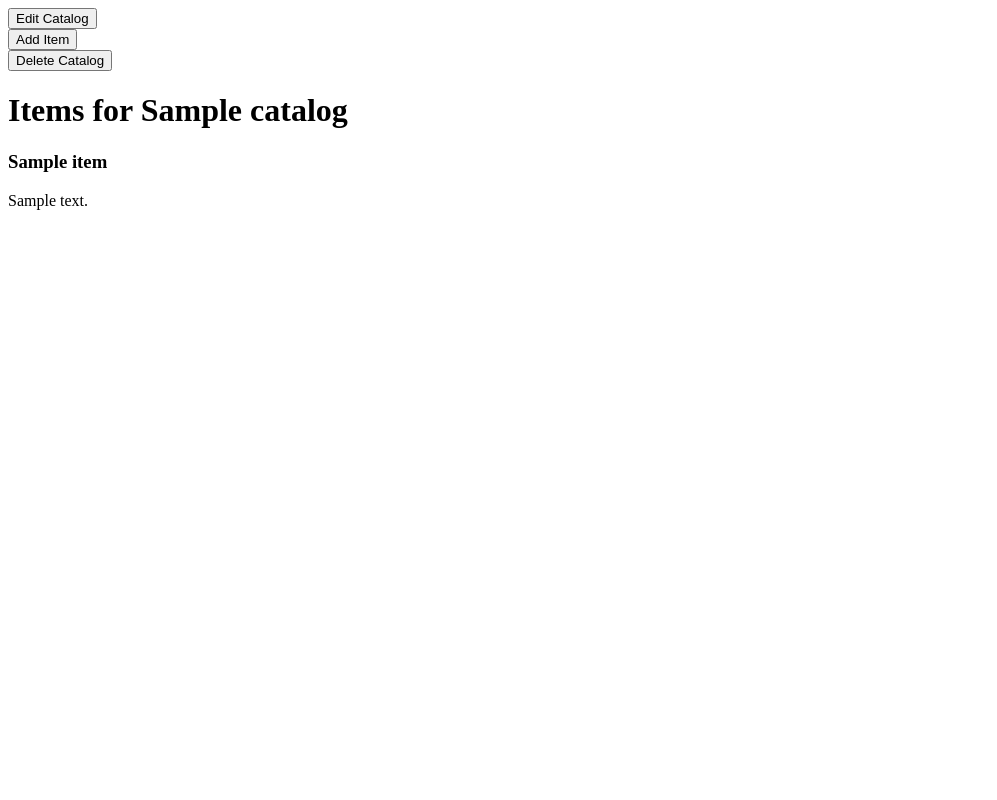
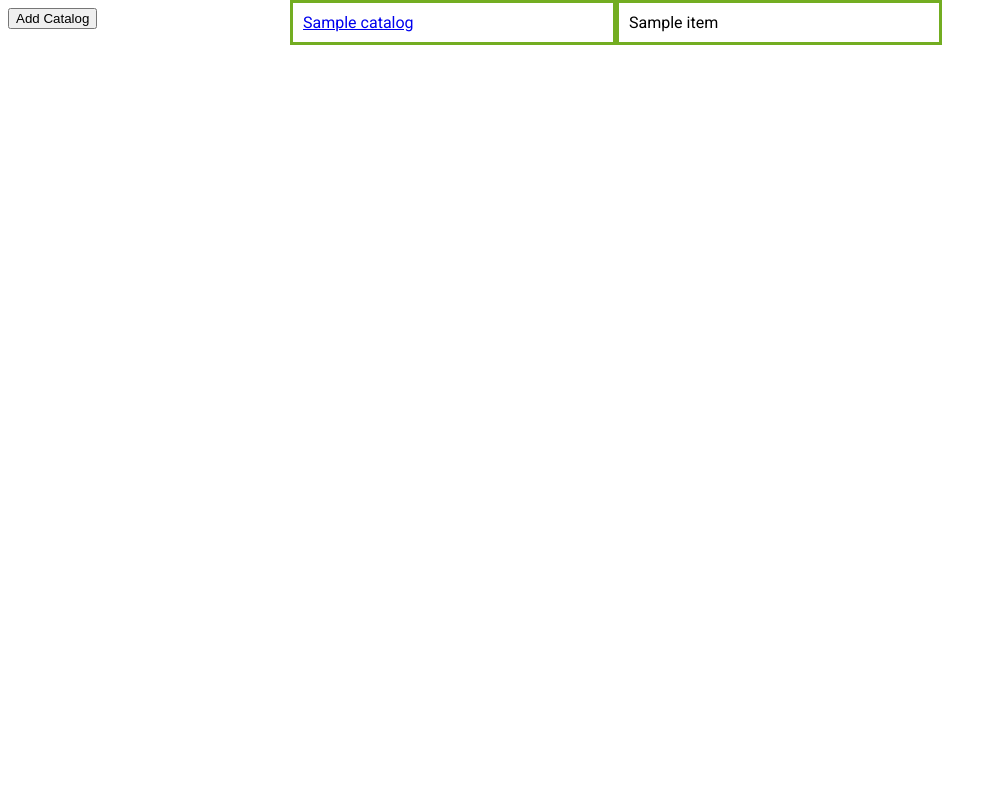
Before and after one commit to ahmad-luqman/catalog, a Flask app: template templates/items.html in a window 1280 px wide. Shown: the whole page, without its empty margins (0-997 px from the left). Run offline with Flask 2, Linux system fonts and the light colour scheme; the template is opened without the code that fills it: most values are stand-ins (such as "Sample title", 1, 10 or a date in 2020).

Commit message:
Add changes to show catalog name with item title in main catalogs.html. Also now items.html now show info similar to catalogs.html

```diff
--- a/application.py
+++ b/application.py
@@ -23,14 +23,12 @@ def showCatalogs():
     return render_template('catalogs.html', catalogs = catalogs, items_with_catalog = items_with_catalog)
 
 #Show a catalog
-@app.route('/catalog/<int:cat_id>/')
-@app.route('/catalog/<int:cat_id>/item/')
-def showCatalog(cat_id):
-    catalog = session.query(Catalog).filter_by(id=cat_id).one()
-    items = session.query(Item).filter_by(cat_id = cat_id).all()
-    return render_template('items.html', items = items, catalog = catalog)
-
-
+@app.route('/catalog/<string:cat_name>/items/')
+def showCatalog(cat_name):
+    catalogs = session.query(Catalog).order_by(asc(Catalog.name))
+    catalog = session.query(Catalog).filter_by(name=cat_name).one()
+    items = session.query(Item).filter_by(cat_id = catalog.id).all()
+    return render_template('items.html', items = items, catalogs = catalogs, catalog = catalog)
 
 @app.route('/catalog/new/', methods=['GET','POST'])
 def newCatalog():
--- a/templates/catalogs.html
+++ b/templates/catalogs.html
@@ -17,7 +17,7 @@
 <div id="contentdiv">
     <div id="catalogsdiv">
         {% for catalog in catalogs %}
-        <a href="{{url_for('showCatalog', cat_id = catalog.id)}}">
+        <a href="{{url_for('showCatalog', cat_name = catalog.name)}}">
             {{catalog.name}}<br>
         </a>
         {% endfor %}
--- a/templates/items.html
+++ b/templates/items.html
@@ -2,31 +2,31 @@
 
 <html lang="en" xmlns="http://www.w3.org/1999/xhtml">
 <head>
+    <link href='https://fonts.googleapis.com/css?family=Josefin+Sans:300,600' rel='stylesheet' type='text/css'>
+    <link href='https://fonts.googleapis.com/css?family=Roboto:400,700' rel='stylesheet' type='text/css'>
+    <link rel=stylesheet type=text/css href="{{ url_for('static', filename='styles.css') }}">
     <meta charset="utf-8" />
     <title></title>
 </head>
 <body>
-<div>
-    <a href="{{url_for('editCatalog', cat_id = catalog.id)}}">
-        <button>Edit Catalog</button>
-    </a>
-</div>
-<div>
-    <a href="{{url_for('addItem', cat_id = catalog.id)}}">
-        <button>Add Item</button>
-    </a>
-</div>
-<div>
-    <a href="{{url_for('deleteCatalog', cat_id = catalog.id)}}">
-        <button>Delete Catalog</button>
-    </a>
-</div>
-<h1>Items for {{catalog.name}}</h1>
-{% for item in items %}
     <div>
-        <h3><p>{{item.title}}</p></h3>
-        <p>{{item.description}}</p>
+        <a href="{{url_for('newCatalog')}}">
+            <button>Add Catalog</button>
+        </a>
     </div>
-{% endfor %}
+    <div id="contentdiv">
+        <div id="catalogsdiv">
+            {% for catalog in catalogs %}
+            <a href="{{url_for('showCatalog', cat_name = catalog.name)}}">
+                {{catalog.name}}<br>
+            </a>
+            {% endfor %}
+        </div>
+        <div id="itemsforcatalogsdiv">
+            {% for item in items %}
+            {{item.title}}<br>
+            {% endfor %}
+        </div>
+    </div>
 </body>
 </html>
```
